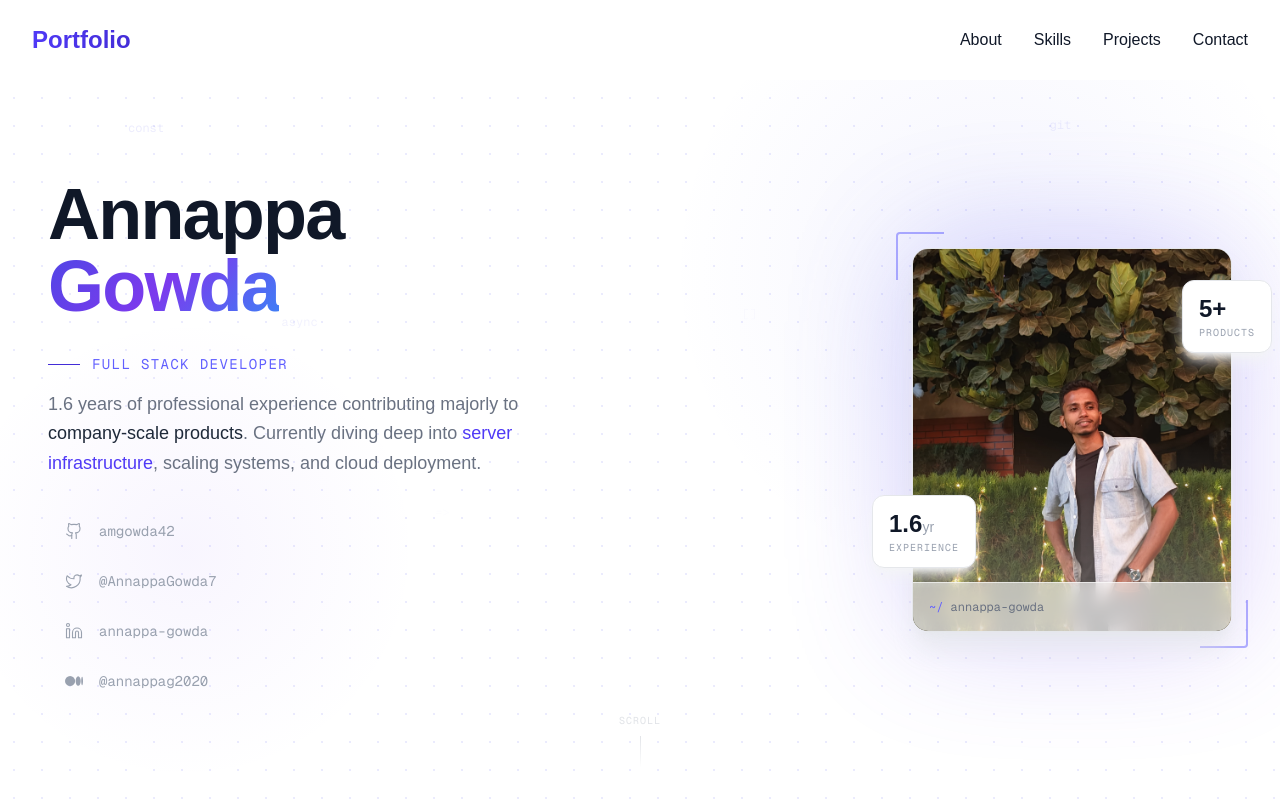
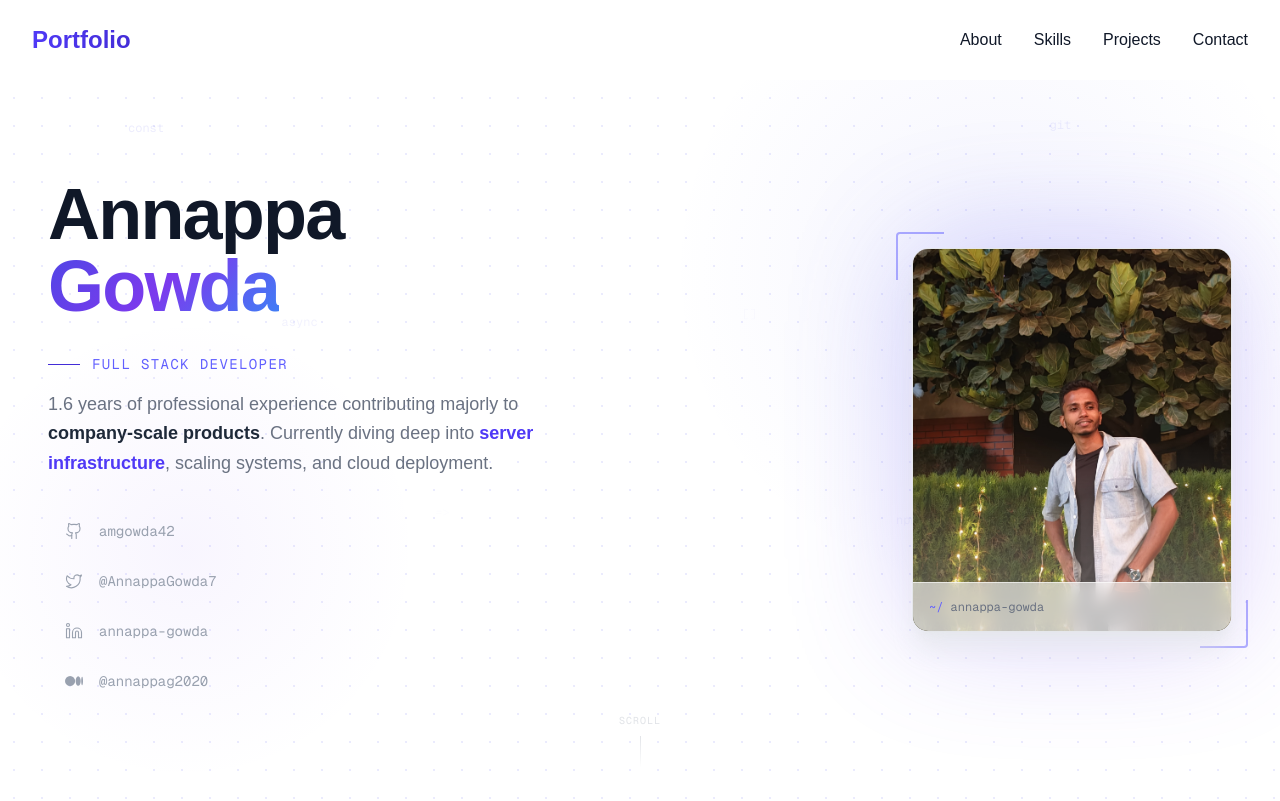
Before and after one commit to amgowda42/portfolio, a Next.js app: page / in a window 1280 px wide. Shown: the top 801 px of the page. Built offline with nearby package versions, Linux system fonts and the light colour scheme.

Commit message:
update in the Bio section

```diff
--- a/components/Bio.tsx
+++ b/components/Bio.tsx
@@ -144,13 +144,13 @@ export default function Bio() {
                   Full Stack Developer
                 </span>
               </div>
-              <p className="text-lg text-gray-500 leading-relaxed max-w-lg font-light">
+              <p className="text-lg text-gray-500 leading-relaxed max-w-lg font-medium">
                 1.6 years of professional experience contributing majorly to{" "}
-                <span className="text-gray-800 font-medium">
+                <span className="text-gray-800 font-semibold">
                   company-scale products
                 </span>
                 . Currently diving deep into{" "}
-                <span className="text-indigo-600 font-medium">
+                <span className="text-indigo-600 font-semibold">
                   server infrastructure
                 </span>
                 , scaling systems, and cloud deployment.
@@ -227,35 +227,6 @@ export default function Bio() {
                   </p>
                 </div>
               </div>
-
-              <div
-                className={`absolute -right-10 top-8 px-4 py-3 rounded-xl bg-white border border-gray-200 shadow-lg shadow-gray-100 transition-all duration-1000 delay-700 ${
-                  isClient
-                    ? "opacity-100 translate-x-0"
-                    : "opacity-0 translate-x-4"
-                }`}
-              >
-                <p className="text-2xl font-black text-gray-900">5+</p>
-                <p className="text-[10px] font-mono text-gray-400 uppercase tracking-widest">
-                  Products
-                </p>
-              </div>
-
-              <div
-                className={`absolute -left-10 bottom-16 px-4 py-3 rounded-xl bg-white border border-gray-200 shadow-lg shadow-gray-100 transition-all duration-1000 delay-900 ${
-                  isClient
-                    ? "opacity-100 translate-x-0"
-                    : "opacity-0 -translate-x-4"
-                }`}
-              >
-                <p className="text-2xl font-black text-gray-900">
-                  1.6
-                  <span className="text-sm font-normal text-gray-400">yr</span>
-                </p>
-                <p className="text-[10px] font-mono text-gray-400 uppercase tracking-widest">
-                  Experience
-                </p>
-              </div>
             </div>
           </div>
         </div>
```
